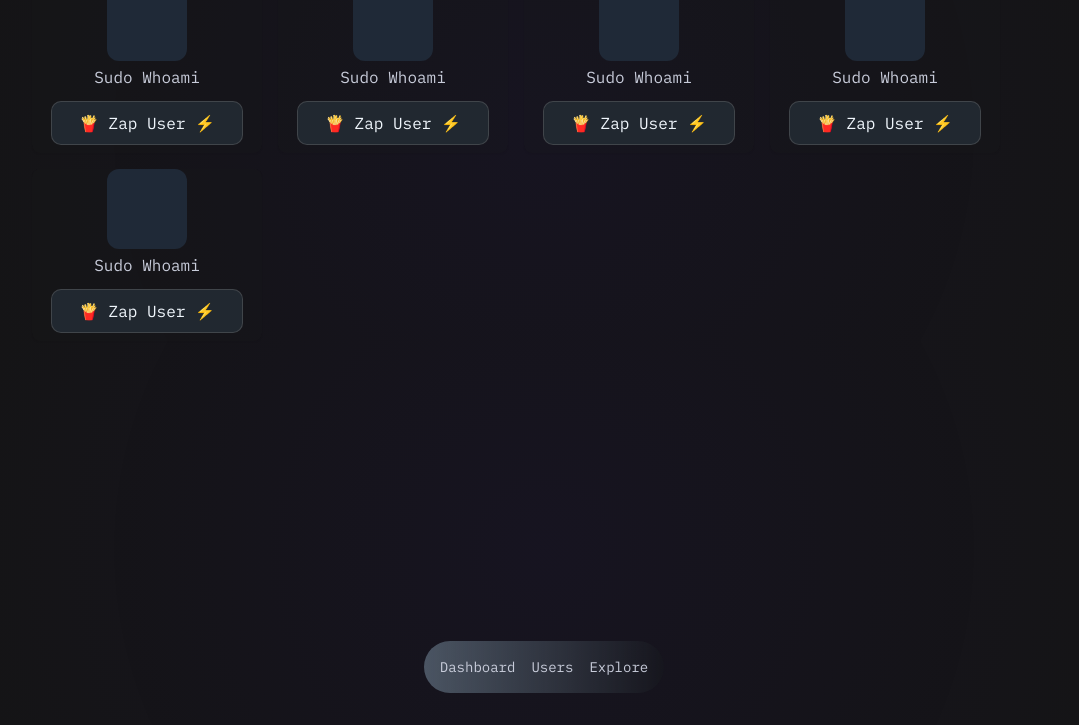
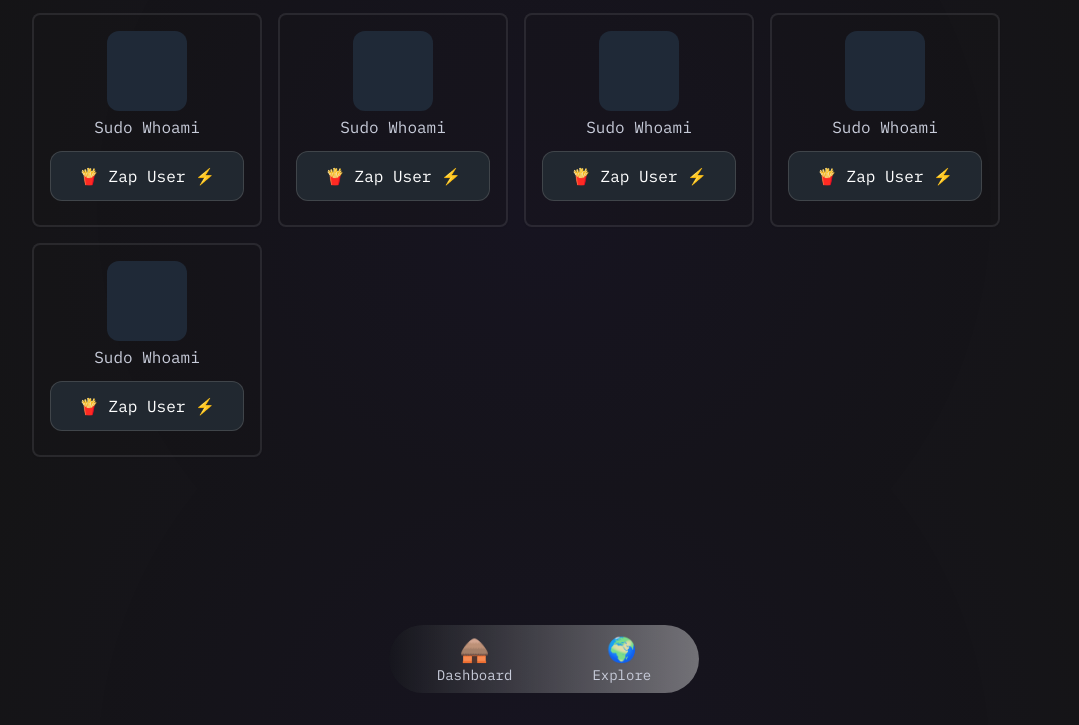
Before and after one commit to yhoungdev/potatoe-squeezy, an Astro site in the folder apps/web/: page /app in a window 1280 px wide. Shown: the part 75-800 px from the top of the page, without its empty margins (96-1175 px from the left). Built offline with nearby package versions, Linux system fonts and the light colour scheme; Astro itself is replaced by a stand-in of ours; no server answers.

Commit message:
chore: adjusted web dashboard

```diff
--- a/apps/web/package.json
+++ b/apps/web/package.json
@@ -15,6 +15,7 @@
     "@astrojs/react": "^4.1.2",
     "@astrojs/tailwind": "^5.1.3",
     "@headlessui/react": "^2.2.0",
+    "@solana/pay": "^0.2.5",
     "@types/js-cookie": "^3.0.6",
     "@types/react": "^19.0.2",
     "@types/react-dom": "^19.0.2",
--- a/apps/web/src/components/dashboard/dashboardBottomTab.tsx
+++ b/apps/web/src/components/dashboard/dashboardBottomTab.tsx
@@ -1,26 +1,29 @@
 import React from "react";
 import { DASHBOARDNAV } from "../../data/dashboardData.ts";
+import GithubUsersCard from "../misc/github_users_card.tsx";
 
 function DashboardBottomTab() {
   return (
     <div
       className={`
             flex items-center justify-center gap-4 w-fit px-4
-             rounded-full py-4 mx-auto
+             rounded-full py-2 mx-auto
              bg-gradient-to-r
-             from-gray-600 to-[#2f8c3405]
+             from-[#2f8c3405] to-white/40
              fixed bottom-8 left-0 right-0
         `}
     >
       {DASHBOARDNAV.map((item) => {
         return (
-          <div className={`flex items-center cursor-pointer flex-col gap-4`}>
-            <p className={"text-sm "}>{item.title}</p>
+          <div className={`flex items-center
+          cursor-pointer flex-col  px-[2em]`}>
+              <h1 className={'text-2xl'}>{item.icon}</h1>
+              <p className={"text-sm "}>{item.title}</p>
           </div>
         );
       })}
     </div>
-  );
+  );GithubUsersCard
 }
 
 export default DashboardBottomTab;
--- a/apps/web/src/components/header/dashboardHeader.tsx
+++ b/apps/web/src/components/header/dashboardHeader.tsx
@@ -22,8 +22,8 @@ function DashboardHeader() {
     <div className={" w-full  mx-auto flex items-center gap-2 justify-between"}>
       <div>
         <a href={"/app"}>
-          <h1 className="text-xl text-red-50">
-            {/*<img src={"public/logo/logo.png"} width={80} alt={"logo"} />*/}
+          <h1 className="text-4xl text-red-50">
+            🍟
           </h1>
         </a>
       </div>
--- a/apps/web/src/components/misc/github_users_card.tsx
+++ b/apps/web/src/components/misc/github_users_card.tsx
@@ -1,5 +1,6 @@
 import React from "react";
 import DefaultButton from "../button";
+import Button from "../button";
 
 interface IGithubUserCardProps {
   user_avatar_url: string;
@@ -9,30 +10,18 @@ interface IGithubUserCardProps {
 function GithubUsersCard({ user_name, user_avatar_url }: IGithubUserCardProps) {
   return (
     <div
-      className={` w-full lg:w-[230px]
+      className={` w-[85%]  lg:w-[230px]
         bg-[#1b1b1b2b] rounded-lg px-4 shadow-sm
-        border-1 border-gray-600 flex flex-col items-center justify-center
+        border-2 border-gray-300/10 py-4
+        flex flex-col items-center justify-center
+
         `}
     >
       <div className={"h-20 w-20 bg-gray-800 rounded-xl"}></div>
       <div>
         <p>Sudo Whoami</p>
       </div>
-
-      <button
-        style={{
-          padding: "5px 16px",
-          margin: "0.5rem",
-          backgroundColor: "#212830",
-          color: "#F0F6FC",
-          borderRadius: "10px",
-          width: "97%",
-          cursor: "pointer",
-          border: ".5px solid #80808054",
-        }}
-      >
-        🍟 Zap User ⚡
-      </button>
+        <Button className={'w-full'} variant={'default'}>   🍟 Zap User ⚡</Button>
     </div>
   );
 }
--- a/apps/web/src/components/pages/profile/userProfileCard.tsx
+++ b/apps/web/src/components/pages/profile/userProfileCard.tsx
@@ -11,7 +11,7 @@ function UserProfileCard({ id, name }: IUserProfile) {
   const [quantity, setQuantity] = useState<number>(0);
   const predefinedAmount = [5, 10, 15, 20];
   return (
-    <div className={"flex gap-4   justify-center flex-col lg:flex-row"}>
+    <div className={"flex gap-4 mt-[2em]  justify-center flex-col lg:flex-row"}>
       <div
         className={
           " h-fit text-center w-full justify-center lg:w-[300px] rounded-xl px-4 py-4"
@@ -23,7 +23,7 @@ function UserProfileCard({ id, name }: IUserProfile) {
           <small className={"text-gray-600"}>@yhoungdev</small>
         </div>
 
-        <Button variant={'default'}>Github Profile</Button>
+        <Button variant={"default"}>Github Profile</Button>
       </div>
 
       <div
@@ -57,11 +57,12 @@ function UserProfileCard({ id, name }: IUserProfile) {
           </div>
         </div>
 
-          <div>
-              <textarea
-                  placeholder={'Hey i just squashed potatoe to sol, enjoy'}
-                  className={`w-full p-2 text-sm bg-transparent border-2 border-white/20 rounded-xl`}/>
-          </div>
+        <div>
+          <textarea
+            placeholder={"Hey i just squashed potatoe to sol, enjoy"}
+            className={`w-full p-2 text-sm bg-transparent border-2 border-white/20 rounded-xl`}
+          />
+        </div>
 
         <Button variant={"danger"} className={"w-full"}>
           Zap
--- a/apps/web/src/components/pages/usersPage.tsx
+++ b/apps/web/src/components/pages/usersPage.tsx
@@ -3,7 +3,7 @@ import GithubUsersCard from "../misc/github_users_card.tsx";
 
 function UsersPage(props) {
   return (
-    <div className={"flex flex-wrap gap-4"}>
+    <div className={"flex flex-wrap justify-center md:justify-start gap-4"}>
       {[1, 1, 1, 1, 1].map((user) => {
         return <GithubUsersCard user_avatar_url={"lore"} user_name={""} />;
       })}
--- a/apps/web/src/data/dashboardData.ts
+++ b/apps/web/src/data/dashboardData.ts
@@ -1,14 +1,13 @@
 export const DASHBOARDNAV = [
   {
     title: "Dashboard",
-    icon: "dashboard",
-  },
-  {
-    title: "Users",
-    icon: "users",
+    icon: "🛖",
+    path: "/app/dashboard",
   },
   {
     title: "Explore",
-    icon: "Explore",
+    icon: "🌍",
+    path: "/app/explore",
   },
+
 ];
--- a/apps/web/src/layout/dashboard.tsx
+++ b/apps/web/src/layout/dashboard.tsx
@@ -8,9 +8,9 @@ interface IDashboardProps {
 
 const DefaultDashboard = ({ children }: IDashboardProps): React.JSX.Element => {
   return (
-    <div className={"container w-full  md:w-[80%] mx-auto mt-4 "}>
+    <div className={"container w-[95%]  md:w-[80%] mx-auto mt-4 "}>
       <DashboardHeader />
-      <div>{children}</div>
+       <div className={'my-[2em]'}>{children}</div>
       <DashboardBottomTab />
     </div>
   );
--- a/apps/web/src/pages/app/index.astro
+++ b/apps/web/src/pages/app/index.astro
@@ -3,7 +3,7 @@ import '../../style/index.css';
 import DefaultDashboard from "../../layout/dashboard";
 import UsersPage from "../../components/pages/usersPage";
 ---
-
+<meta name="viewport" content="width=device-width" />
 <section class="dashboard ">
     <DefaultDashboard client:load>
         <UsersPage client:load />
--- a/apps/web/src/pages/app/profile/[profile].astro
+++ b/apps/web/src/pages/app/profile/[profile].astro
@@ -15,7 +15,8 @@ export async function getStaticPaths () {
 
    const { params } = Astro.props;
 ---
-
+<meta name="viewport" content="width=device-width" />
+<meta charset="UTF-8">
 <div>
     <DefaultDashboard  >
         <UserProfileCard client:load/>
```
